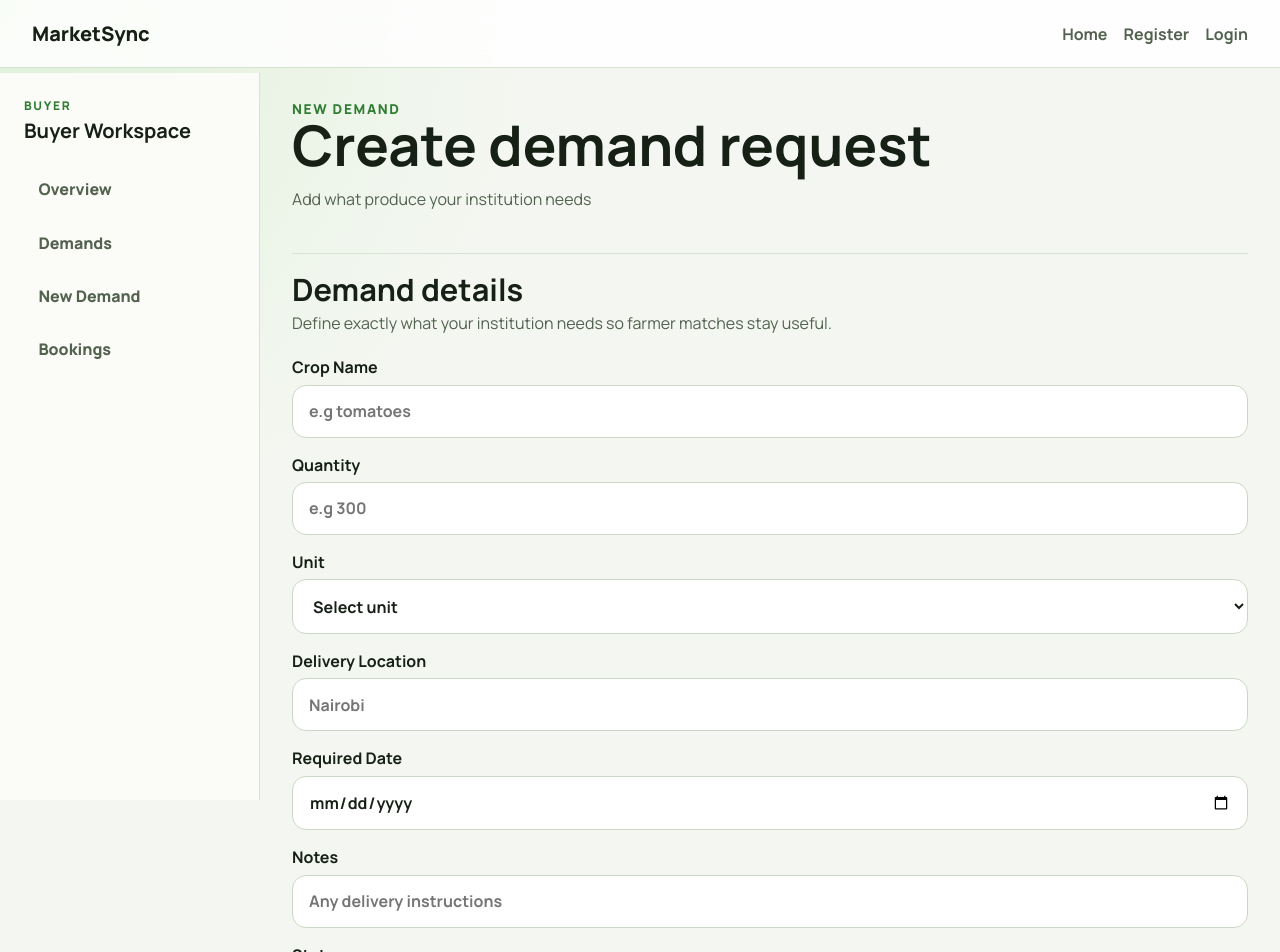
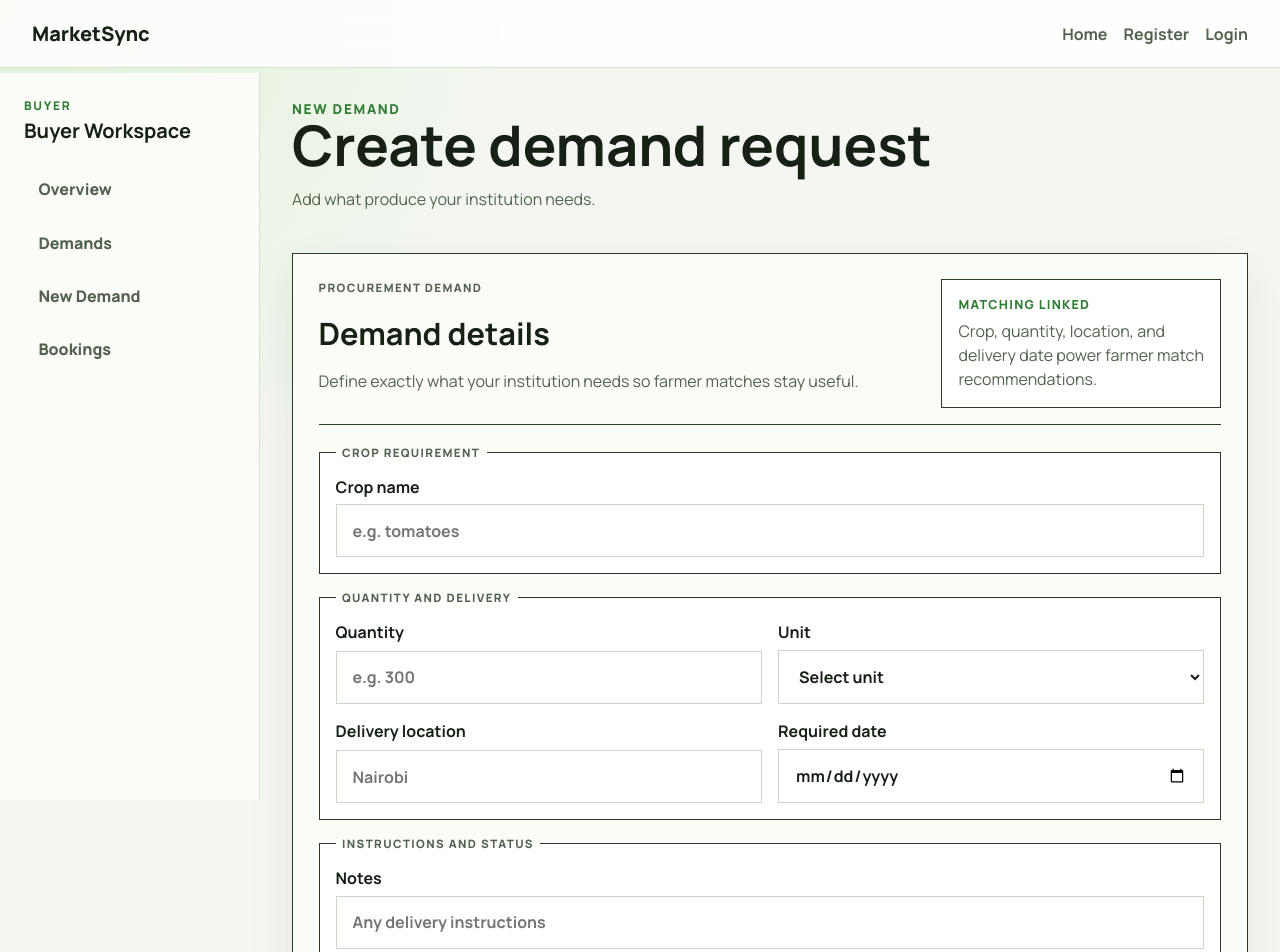
Before and after one commit to jimamuto/marketsync, a Next.js app: page /buyer/demands/new in a window 1280 px wide. Shown: the top 952 px of the page. Built offline with nearby package versions, Linux system fonts and the light colour scheme; no server answers.

Commit message:
restyle demands page

```diff
--- a/src/app/buyer/demands/new/page.tsx
+++ b/src/app/buyer/demands/new/page.tsx
@@ -70,34 +70,48 @@ export default function NewBuyerDemandPage() {
         <PageHeader
           eyebrow="New demand"
           title="Create demand request"
-        description="Add what produce your institution needs"
+          description="Add what produce your institution needs."
         />
 
-      <section className="buyer-form-section" aria-labelledby="demand-details-heading">
+        <section className="buyer-demand-board" aria-labelledby="demand-details-heading">
+          <div className="buyer-demand-board-header">
             <div className="buyer-section-heading">
+              <p className="wireframe-label">PROCUREMENT DEMAND</p>
               <h2 id="demand-details-heading">Demand details</h2>
               <p>Define exactly what your institution needs so farmer matches stay useful.</p>
             </div>
 
-        <form className="auth-form buyer-form" onSubmit={handleSubmit}>
+            <div className="form-planning-note" aria-label="Matching connection note">
+              <span>Matching linked</span>
+              <p>Crop, quantity, location, and delivery date power farmer match recommendations.</p>
+            </div>
+          </div>
+
+          <form className="auth-form buyer-form structured-buyer-form" onSubmit={handleSubmit}>
+            <fieldset>
+              <legend>Crop requirement</legend>
               <label>
-            Crop Name
+                Crop name
                 <input
                   name="cropName"
                   type="text"
-              placeholder="e.g tomatoes"
+                  placeholder="e.g. tomatoes"
                   value={form.cropName}
                   onChange={(event) => updateField("cropName", event.target.value)}
                   required
                 />
               </label>
+            </fieldset>
 
+            <fieldset>
+              <legend>Quantity and delivery</legend>
+              <div className="form-grid-two">
                 <label>
                   Quantity
                   <input
                     name="quantity"
                     type="number"
-              placeholder="e.g 300"
+                    placeholder="e.g. 300"
                     value={form.quantity}
                     onChange={(event) => updateField("quantity", event.target.value)}
                     required
@@ -119,9 +133,11 @@ export default function NewBuyerDemandPage() {
                     <option value="tons">Tons</option>
                   </select>
                 </label>
+              </div>
 
+              <div className="form-grid-two">
                 <label>
-            Delivery Location
+                  Delivery location
                   <input
                     name="location"
                     type="text"
@@ -133,7 +149,7 @@ export default function NewBuyerDemandPage() {
                 </label>
 
                 <label>
-            Required Date
+                  Required date
                   <input
                     type="date"
                     name="requiredDate"
@@ -142,7 +158,11 @@ export default function NewBuyerDemandPage() {
                     required
                   />
                 </label>
+              </div>
+            </fieldset>
 
+            <fieldset>
+              <legend>Instructions and status</legend>
               <label>
                 Notes
                 <input
@@ -168,19 +188,21 @@ export default function NewBuyerDemandPage() {
                   <option value="fulfilled">Fulfilled</option>
                 </select>
               </label>
+            </fieldset>
 
-          {message && <p className="success-message">{message}</p>}
-          {error && <p className="error-message">{error}</p>}
+            {message && <p className="success-message form-success-message">{message}</p>}
+            {error && <p className="error-message form-error-message">{error}</p>}
 
+            <div className="form-action-box">
               <button type="submit" disabled={isSubmitting}>
                 {isSubmitting ? "Saving..." : "Save demand request"}
               </button>
+              <Link href="/buyer/demands" className="calendar-log-button form-back-button">
+                Back to demands
+              </Link>
+            </div>
           </form>
         </section>
-
-      <Link href="/buyer/demands" className="secondary-button">
-        Back to demands
-      </Link>
       </section>
     </main>
   );
--- a/src/app/globals.css
+++ b/src/app/globals.css
@@ -2243,3 +2243,70 @@ h1 {
     grid-template-columns: 1fr;
   }
 }
+
+.buyer-demand-board {
+  display: grid;
+  gap: 1.25rem;
+  border: 1px solid #2c3a29;
+  background: #fbfcf8;
+  padding: clamp(1rem, 2vw, 1.6rem);
+  box-shadow: 0 18px 45px rgba(22, 32, 21, 0.08);
+}
+
+.buyer-demand-board-header {
+  display: grid;
+  grid-template-columns: minmax(0, 1fr) 280px;
+  gap: 1rem;
+  align-items: stretch;
+  border-bottom: 1px solid #2c3a29;
+  padding-bottom: 1rem;
+}
+
+.structured-buyer-form {
+  max-width: none;
+}
+
+.structured-buyer-form fieldset {
+  display: grid;
+  gap: 1rem;
+  border: 1px solid #2c3a29;
+  background: #ffffff;
+  margin: 0;
+  padding: 1rem;
+}
+
+.structured-buyer-form legend {
+  padding: 0 0.4rem;
+  color: #53624f;
+  font-size: 0.72rem;
+  font-weight: 900;
+  letter-spacing: 0.12em;
+  text-transform: uppercase;
+}
+
+.structured-buyer-form input,
+.structured-buyer-form select {
+  border-radius: 0;
+}
+
+.structured-buyer-form .form-action-box button {
+  border: 1px solid #2c3a29;
+  border-radius: 0;
+  margin: 0;
+  text-transform: uppercase;
+}
+
+.form-success-message {
+  border: 1px solid #2f7d32;
+  background: #eaf7ea;
+  color: #2f7d32;
+  font-weight: 800;
+  margin: 0;
+  padding: 0.85rem 1rem;
+}
+
+@media (max-width: 900px) {
+  .buyer-demand-board-header {
+    grid-template-columns: 1fr;
+  }
+}
```
Lines whose indentation alone changed are shown as unchanged.
